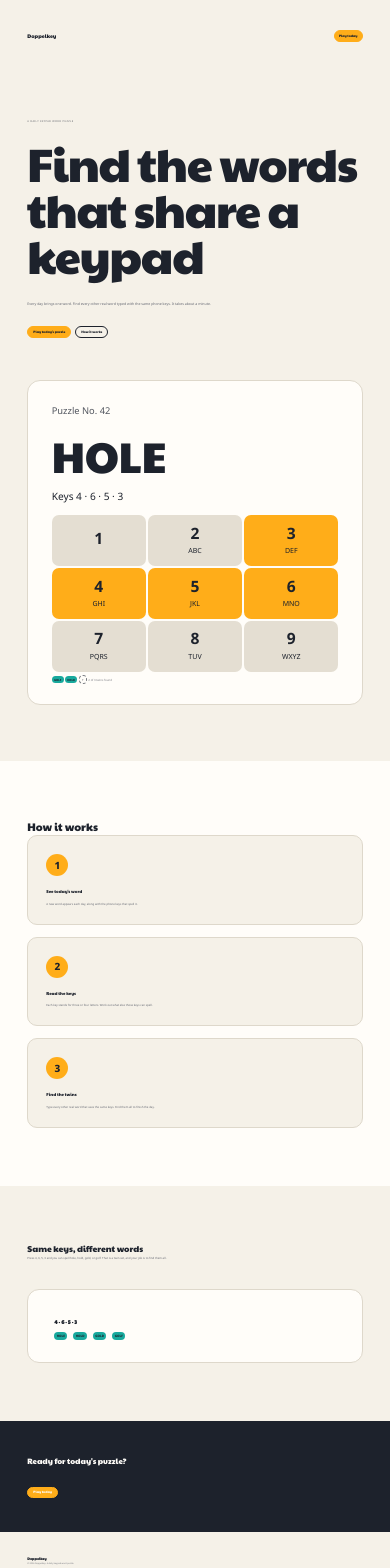
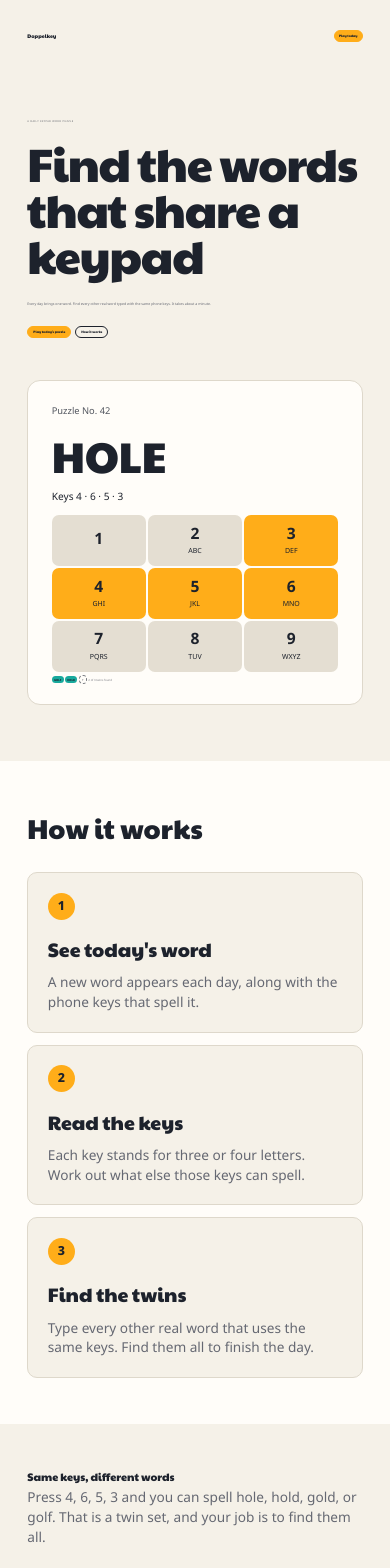
Before and after one commit to doppelkey/doppelkey.com, a Next.js app: page / in a window 390 px wide. Shown: the top 1568 px of the page. Built offline with nearby package versions, Linux system fonts and the light colour scheme.

Commit message:
style: enhance layout and typography for improved responsiveness on landing page

```diff
--- a/app/globals.css
+++ b/app/globals.css
@@ -3,7 +3,7 @@
 :root { --ink: #1d222c; --cream: #f5f1e8; --paper: #fffdf9; --line: #ded8cb; --orange: #ffad19; --teal: #18a99d; --muted: #656872; }
 * { box-sizing: border-box; }
 html { scroll-behavior: smooth; }
-body { margin: 0; background: var(--paper); color: var(--ink); font-family: var(--font-noto-sans), sans-serif; font-size: clamp(11px, 1.05vw, 15px); }
+body { margin: 0; background: var(--paper); color: var(--ink); font-family: var(--font-noto-sans), sans-serif; font-size: 1.05vw; }
 a { color: inherit; text-decoration: none; }
 .page-shell { min-width: 320px; overflow: hidden; }
 .content-wrap, .site-header { width: 83.4%; margin: 0 auto; }
@@ -36,24 +36,24 @@ h1 { margin: 0; font-size: 4vw; line-height: .98; letter-spacing: -.025em; }
 .status-teal { background: var(--teal); }
 .status-missing { border: 1px dashed #777a80; color: #777a80; }
 .found-copy { color: #777a80; font-size: .72vw; margin-left: .1vw; }
-.how-section { padding: 5.4vw 0 5.5vw; background: var(--paper); }
-.section-title { margin: 0 0 2.5vw; font-size: 2.15vw; }
+.how-section { padding: 6.5vw 0 6.6vw; background: var(--paper); }
+.how-section h2 { margin: 0 0 2.6vw; font-size: 2.75vw; }
 .steps-grid { display: grid; grid-template-columns: repeat(3, 1fr); gap: 1.4vw; }
-.step { background: var(--cream); border: 1px solid var(--line); border-radius: 10px; padding: 1.4vw 1.7vw 1.6vw; min-height: 9.8vw; }
-.step-number { display: grid; place-items: center; width: 1.7vw; min-width: 22px; height: 1.7vw; min-height: 22px; background: var(--orange); border-radius: 50%; font-weight: 800; font-size: clamp(10px, .8vw, 12px); }
-.step h3 { margin: 1vw 0 .65vw; font-size: 1.1vw; }
-.step p, .example-copy p { margin: 0; color: var(--muted); line-height: 1.45; font-size: .72vw; }
-.example-section { background: var(--cream); padding: 5.3vw 0; }
+.step { background: var(--cream); border: 1px solid var(--line); border-radius: 10px; padding: 2.1vw 2.2vw 2.2vw; min-height: 11.5vw; }
+.step-number { display: grid; place-items: center; width: 2.5vw; height: 2.5vw; background: var(--orange); border-radius: 50%; font-weight: 800; font-size: 1.15vw; }
+.step h3 { margin: 1.3vw 0 .8vw; font-size: 1.6vw; }
+.step p, .example-copy p { margin: 0; color: var(--muted); line-height: 1.45; font-size: 1.2vw; }
+.example-section { background: var(--cream); padding: 6.5vw 0; }
 .example-layout { display: flex; align-items: center; justify-content: space-between; }
 .example-copy { width: 42%; }
-.example-copy h2 { margin: 0 0 .8vw; font-size: 2.2vw; line-height: 1.1; }
-.word-example { width: 47%; background: var(--paper); border: 1px solid var(--line); border-radius: 12px; padding: 1.7vw 2.1vw; }
-.word-example strong { font-family: var(--font-paytone-one), sans-serif; font-size: 1.35vw; }
-.word-list { display: flex; gap: .45vw; margin-top: 1vw; }
-.word-list span { background: var(--teal); border-radius: 5px; padding: .55em .75em; font-weight: 800; font-size: .8vw; }
-.cta-section { background: var(--ink); color: var(--paper); padding: 3.1vw 0; }
+.example-copy h2 { margin: 0 0 1.1vw; font-size: 2.8vw; line-height: 1.1; }
+.word-example { width: 50%; background: var(--paper); border: 1px solid var(--line); border-radius: 12px; padding: 2.2vw 2.7vw; }
+.word-example strong { font-family: var(--font-paytone-one), sans-serif; font-size: 1.8vw; }
+.word-list { display: flex; gap: .6vw; margin-top: 1.4vw; }
+.word-list span { background: var(--teal); border-radius: 5px; padding: .6em .85em; font-weight: 800; font-size: 1.15vw; }
+.cta-section { background: var(--ink); color: var(--paper); padding: 5.5vw 0; }
 .cta-content { display: flex; align-items: center; justify-content: space-between; }
-.cta-content h2 { margin: 0; font-size: 2vw; }
+.cta-content h2 { margin: 0; font-size: 2.8vw; }
 .site-footer { background: var(--cream); padding: 1.7vw 0; }
 .footer-content { display: flex; justify-content: space-between; align-items: flex-end; }
 .footer-content strong { display: block; font-family: var(--font-paytone-one), sans-serif; font-size: .9vw; }
@@ -78,15 +78,20 @@ h1 { margin: 0; font-size: 4vw; line-height: .98; letter-spacing: -.025em; }
   .key { height: 13vw; }
   .key strong { font-size: 4vw; }
   .key span { font-size: 1.8vw; margin-top: 1vw; }
-  .how-section, .example-section { padding: 58px 0; }
-  .section-title { margin-bottom: 24px; }
+  .how-section, .example-section { padding: 12vw 0; }
+  .how-section h2 { margin-bottom: 6vw; font-size: 7vw; }
   .steps-grid { grid-template-columns: 1fr; gap: 12px; }
-  .step { padding: 18px; min-height: 0; }
-  .step h3 { margin: 12px 0 7px; }
+  .step { padding: 5vw; min-height: 0; }
+  .step-number { width: 7vw; height: 7vw; font-size: 3.2vw; }
+  .step h3 { margin: 4vw 0 2vw; font-size: 5vw; }
+  .step p, .example-copy p { font-size: 3.5vw; }
   .example-layout { flex-direction: column; align-items: flex-start; gap: 28px; }
-  .word-example { padding: 22px 26px; }
-  .word-list { gap: 6px; flex-wrap: wrap; }
-  .cta-section { padding: 34px 0; }
+  .word-example { padding: 6vw; }
+  .word-example strong { font-size: 5vw; }
+  .word-list { gap: 2vw; flex-wrap: wrap; }
+  .word-list span { font-size: 3.5vw; }
+  .cta-section { padding: 9vw 0; }
+  .cta-content h2 { font-size: 7vw; }
   .cta-content { align-items: flex-start; gap: 20px; flex-direction: column; }
   .site-footer { padding: 24px 0; }
   .footer-content { align-items: flex-start; gap: 20px; flex-direction: column; }
```
